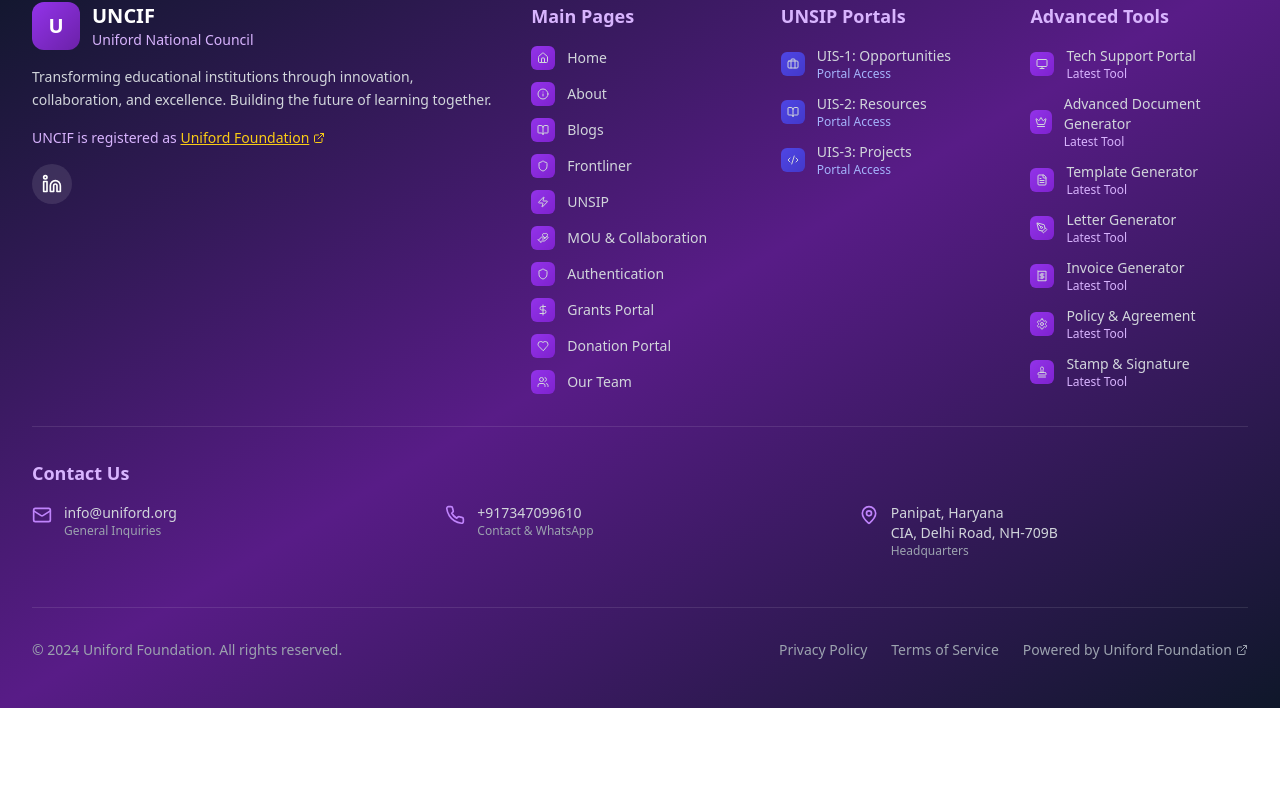
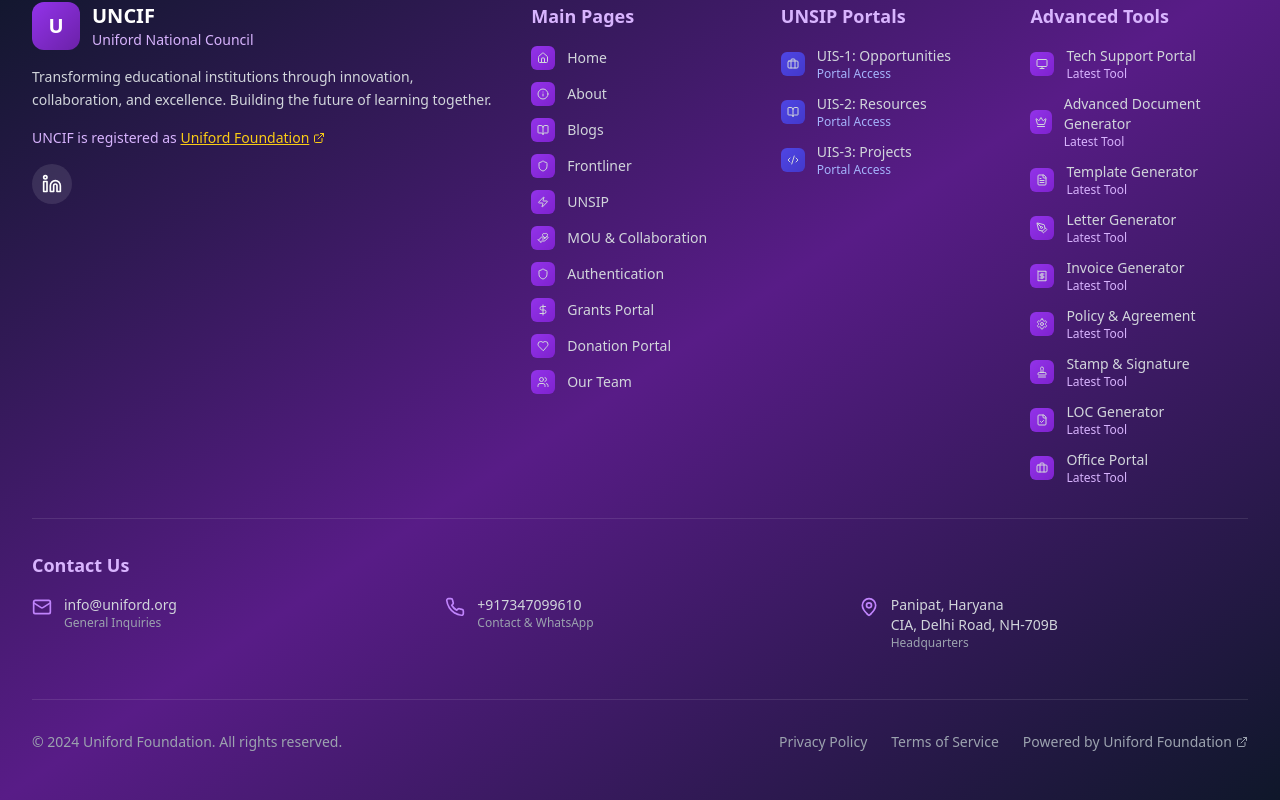
Before and after one commit to Lakshh-187/uniford-nexus-portal, a React (Vite) app: page /mou in a window 1280 px wide. Shown: the part 911-1711 px from the top of the page. Before the commit the page ends 1619 px from the top, so only its background shows below. Built offline with nearby package versions, Linux system fonts and the light colour scheme.

Commit message:
Update footer links
Add links to all pages in the footer.

```diff
--- a/src/components/Footer.tsx
+++ b/src/components/Footer.tsx
@@ -58,6 +58,8 @@ const Footer = () => {
     { name: 'Invoice Generator', path: '/invoice-generator', icon: Receipt },
     { name: 'Policy & Agreement', path: '/policy-agreement', icon: Settings },
     { name: 'Stamp & Signature', path: '/stamp-signature', icon: Stamp },
+    { name: 'LOC Generator', path: '/loc', icon: FileCheck },
+    { name: 'Office Portal', path: '/office', icon: Briefcase },
   ];
 
   const socialLinks = [
```
